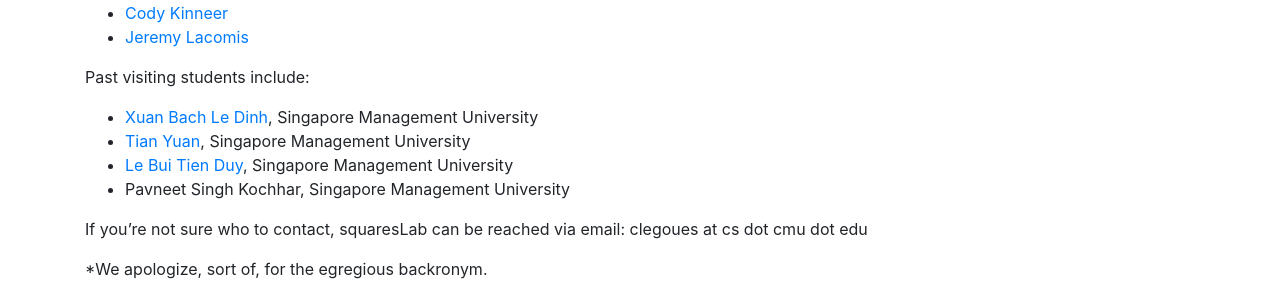
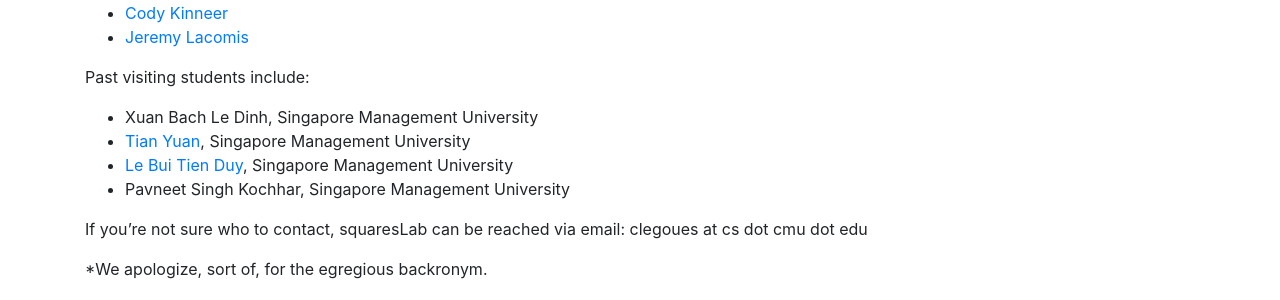
Before and after one commit to squaresLab/squaresLab.github.io, a Jekyll site: the page built from index.md, in a window 1280 px wide. Shown: the part 1031-1331 px from the top of the page. Built offline with Jekyll 4.4.1, drawn with Linux system fonts in a browser that asks for light colours; nearby versions of some CDN libraries; part of the change alters nothing that is shown.

```diff
--- a/index.md
+++ b/index.md
@@ -29,8 +29,7 @@ Goues](http://www.clairelegoues.com), and also includes:
 *   [Jeremy Lacomis](http://www.cs.cmu.edu/~jlacomis/)
 
 Past visiting students include:
-* [Xuan Bach Le Dinh](https://sites.google.com/site/xuanbach0789/home),
-  Singapore Management University
+* Xuan Bach Le Dinh, Singapore Management University
 * [Tian Yuan](http://www.mysmu.edu/phdis2012/yuan.tian.2012/), Singapore
   Management University
 * [Le Bui Tien Duy](https://sites.google.com/site/lebuitienduy), Singapore
```
